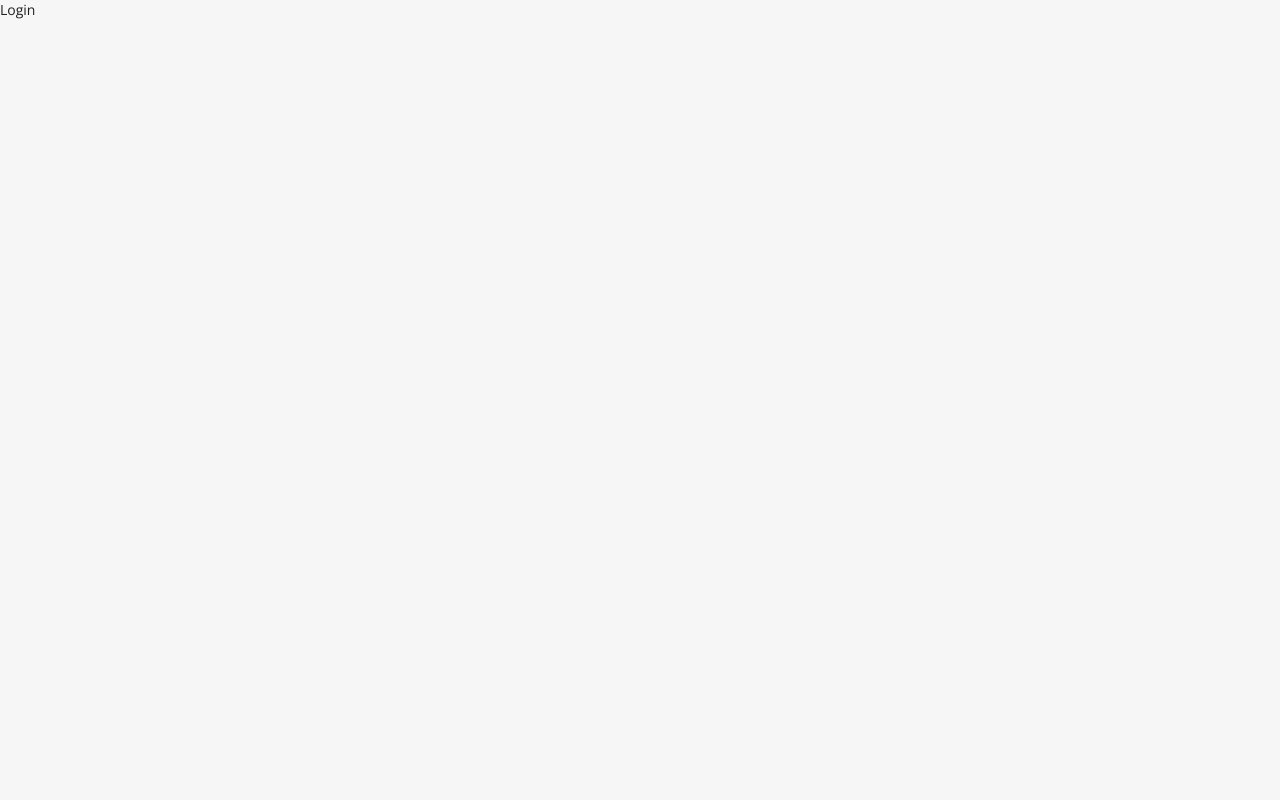
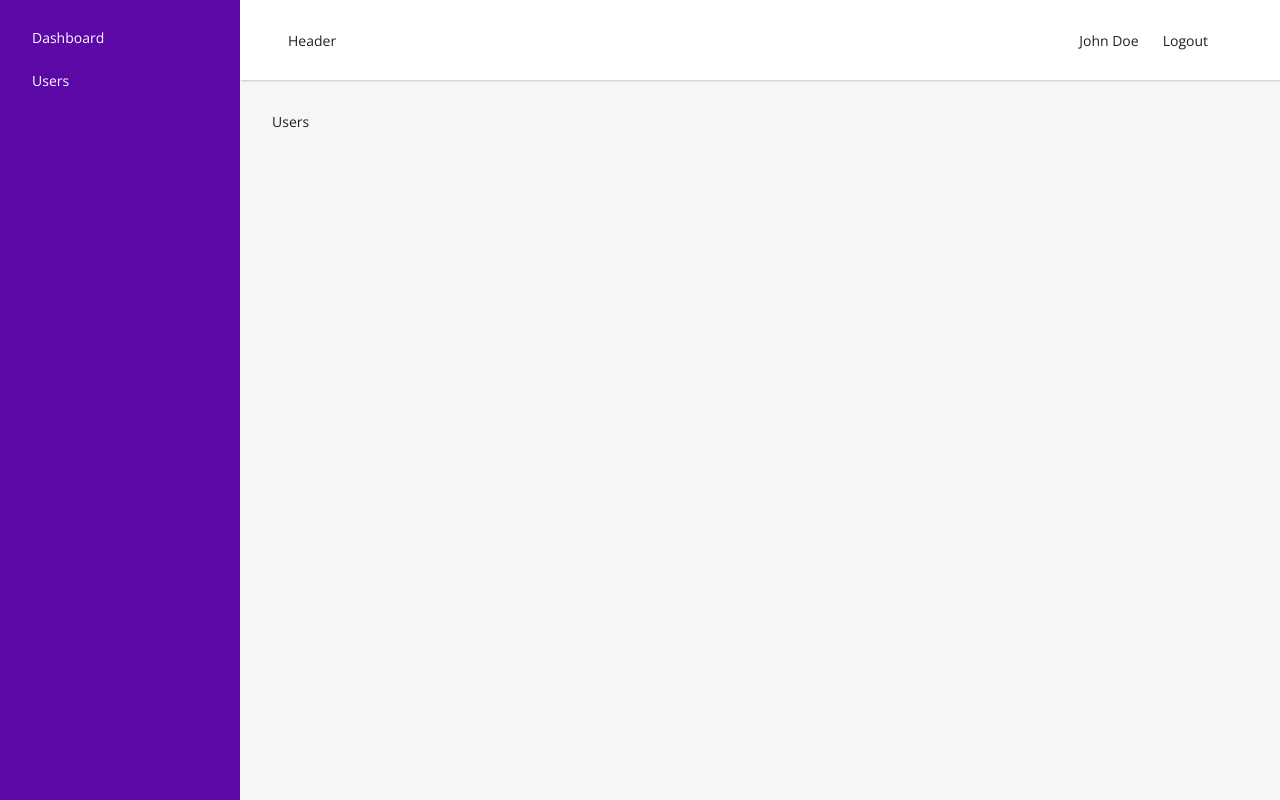
Before and after one commit to sajadghanbari/react-and-laravel-with-rest-api, a React (Vite) app in the folder react/: page /users in a window 1280 px wide. Before the commit this address led to /login. Built offline with nearby package versions, Linux system fonts and the light colour scheme.

Commit message:
user layout ui created

```diff
--- a/react/src/components/DefaultLayout.jsx
+++ b/react/src/components/DefaultLayout.jsx
@@ -1,4 +1,4 @@
-import { Navigate, Outlet } from "react-router-dom";
+import {Link,Navigate, Outlet } from "react-router-dom";
 import { useStateContext } from "../contexts/ContextProvider";
 
 export default function DefaultLayout() {
@@ -8,10 +8,33 @@
   {
     return <Navigate to="/login" />
   }
+
+  const onLogout = (ev) => {
+    ev.preventDefault();
+    localStorage.removeItem('ACCESS_TOKEN');
+    window.location.reload();
+  }
+
   return (
-    <div>
-      dafdfs
-      <Outlet />
+    <div id="defaultLayout">
+      <aside>
+        <Link to="/dashboard">Dashboard</Link>
+        <Link to="/users">Users</Link>
+      </aside>
+      <div className="content">
+        <header>
+          <div>
+            Header
+          </div>
+          <div>
+            {user.name}
+            <a className="btn-logout" onClick={onLogout} href="#">Logout</a>
+          </div>
+        </header>
+        <main>
+          <Outlet />
+        </main>
+      </div>
     </div>
   )
 }
--- a/react/src/contexts/ContextProvider.jsx
+++ b/react/src/contexts/ContextProvider.jsx
@@ -11,8 +11,10 @@
 
 export const ContextProvider = ({ children }) => {
 
-    const [user,setUser] = useState( {});
-    const [token, _setToken] = useState(localStorage.getItem('ACCESS_TOKEN'));
+    const [user,setUser] = useState( {
+        name: 'John Doe'
+    });
+    const [token, _setToken] = useState(123);
     const setToken = (token) => {
         _setToken(token);
         if(token) {
--- a/react/src/views/user.jsx
+++ b/react/src/views/user.jsx
@@ -1,7 +1,7 @@
 export default function User(){
     return (
         <div>
-            Userss
+            Users
         </div>
     )
 }
```
